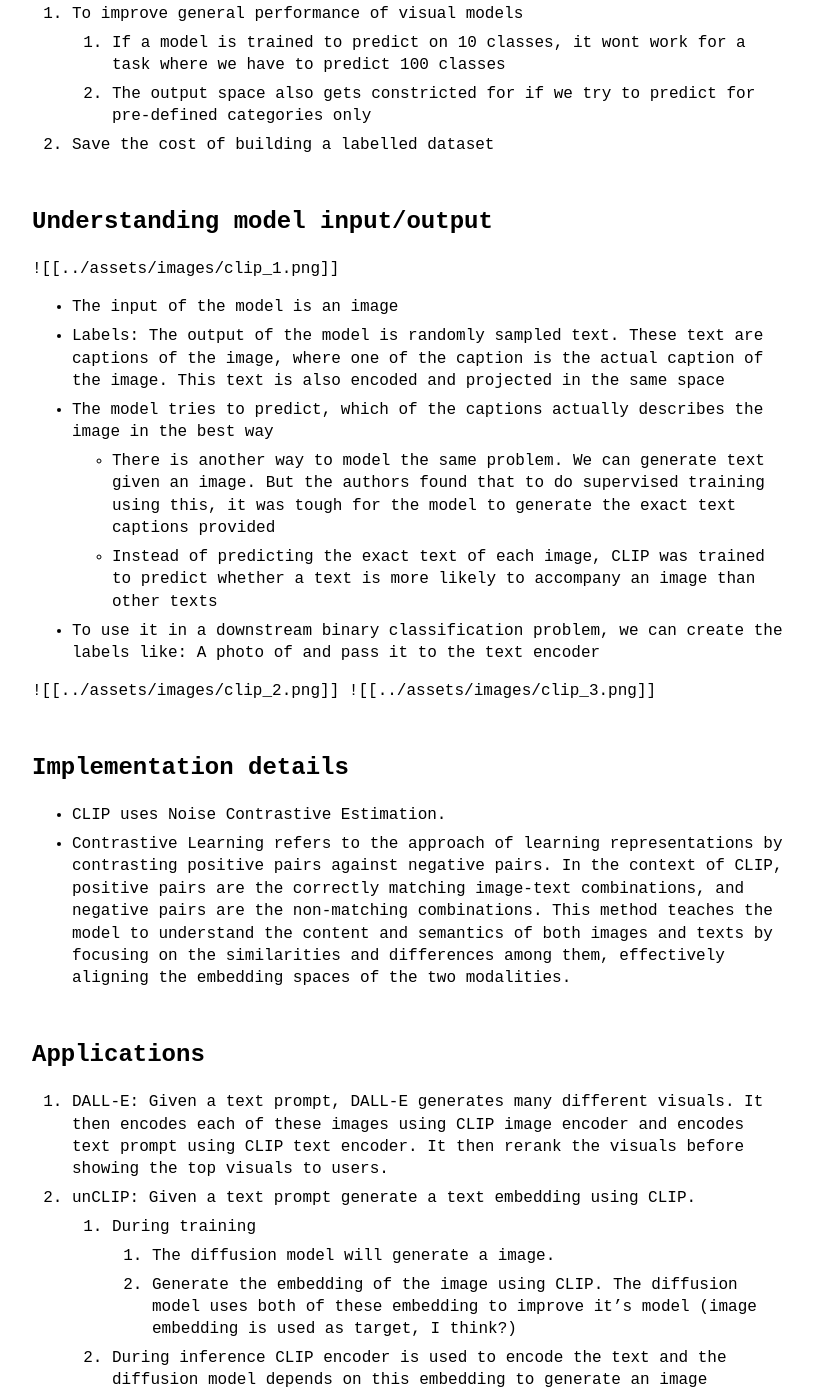
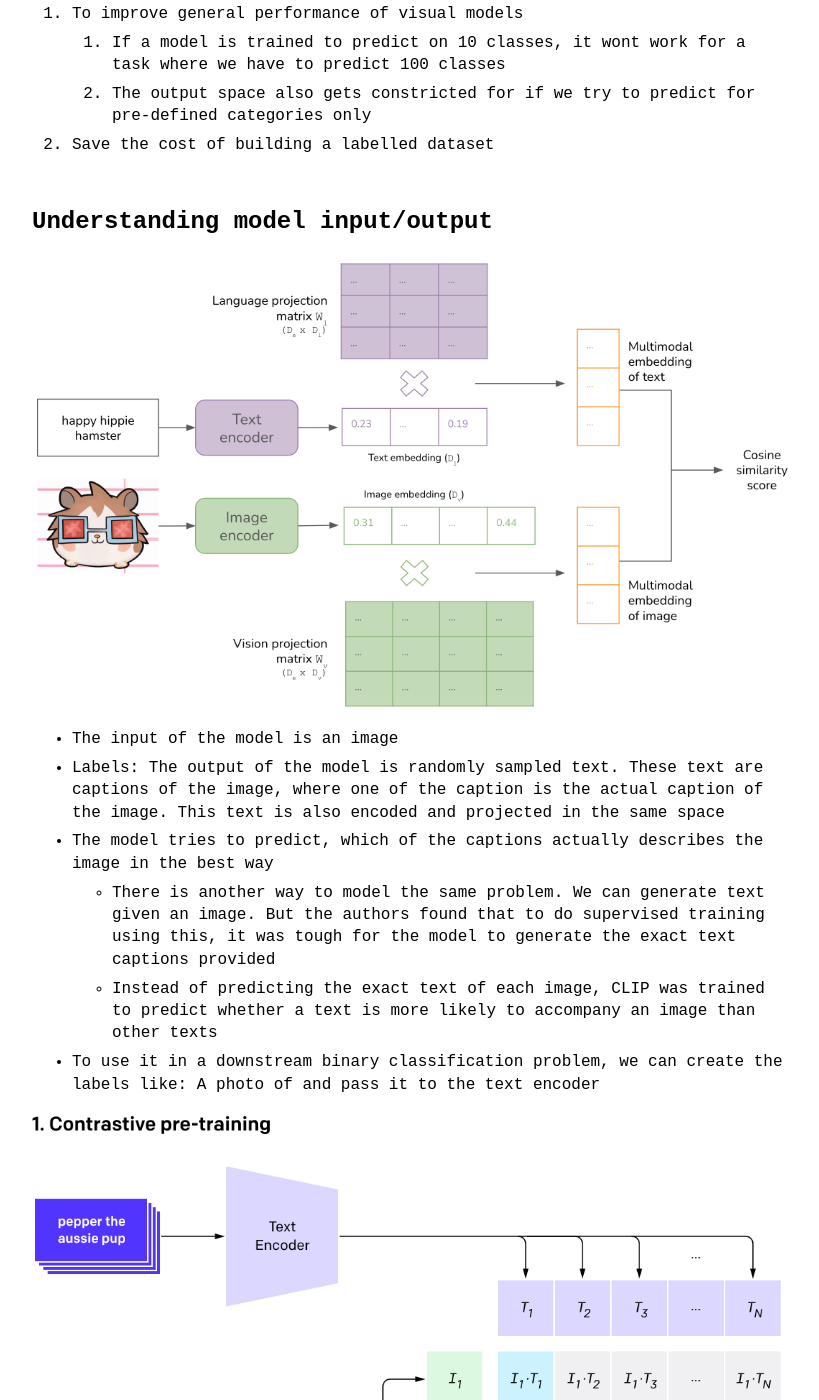
Before and after one commit to romitjain/romitjain.github.io, a Jekyll site: the page built from _posts/2024-12-07-CLIP.md, in a window 1280 px wide and 1400 px high, scrolled down 287 px. Shown: the whole window, without its empty margins (228-1047 px from the left). Built offline with Jekyll 4.4.1, drawn with Linux system fonts in a browser that asks for light colours; some of the changed text lies outside the part shown.

Commit message:
Updated image ref

```diff
--- a/_posts/2024-12-07-CLIP.md
+++ b/_posts/2024-12-07-CLIP.md
@@ -16,7 +16,7 @@
 
 ## Understanding model input/output
 
-![[../assets/images/clip_1.png]]
+![image](/assets/images/clip_1.png)
 
 - The input of the model is an image
 - Labels: The output of the model is randomly sampled text. These text are captions of the image, where one of the caption is the actual caption of the image. This text is also encoded and projected in the same space
@@ -25,8 +25,8 @@
 	- Instead of predicting the exact text of each image, CLIP was trained to predict whether a text is more likely to accompany an image than other texts
 - To use it in a downstream binary classification problem, we can create the labels like: A photo of {{class1 or class2}} and pass it to the text encoder
 
-![[../assets/images/clip_2.png]]
-![[../assets/images/clip_3.png]]
+![image](/assets/images/clip_2.png)
+![image](/assets/images/clip_3.png)
 
 ## Implementation details
 
@@ -42,7 +42,7 @@
 		2. Generate the embedding of the image using CLIP. The diffusion model uses both of these embedding to improve it's model (image embedding is used as target, I think?)
 	2. During inference CLIP encoder is used to encode the text and the diffusion model depends on this embedding to generate an image
 
-![[../assets/images/clip_4.png]]
+![image](/assets/images/clip_4.png)
 
 ## References
 
```
Also changed, not shown: _posts/2024-11-27-Quantization.md (+1 -1 lines), _posts/2026-02-25-Curious-Lora.md (+3 -3 lines).
